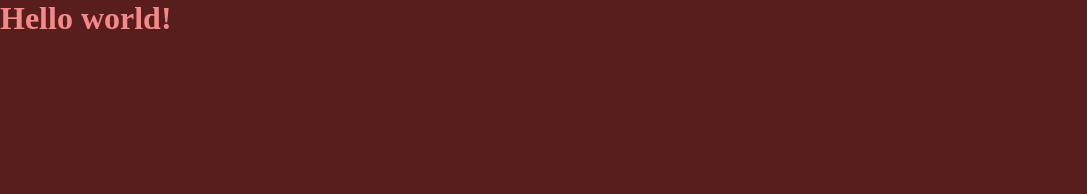
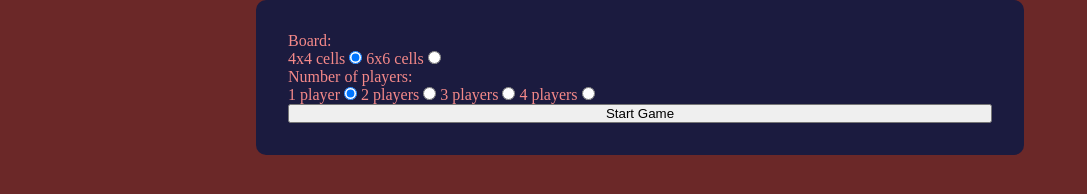
Before and after one commit to nivanovic7/memory-game, a website: page index.html in a window 1280 px wide. Shown: the whole page, without its empty margins (0-1087 px from the left). Drawn offline with Linux system fonts and the light colour scheme.

Commit message:
sass installed

```diff
--- a/index.html
+++ b/index.html
@@ -8,6 +8,37 @@
     <script defer src="index.js"></script>
   </head>
   <body>
-    <h1>Hello world!</h1>
+    <div class="container">
+      <form class="game-options">
+        <div class="game-options__cells">
+          <p>Board:</p>
+          <label for="cells-4">4x4 cells</label>
+          <input type="radio" name="cell-num" id="cells-4" value="4" checked />
+          <label for="cell-6">6x6 cells</label>
+          <input type="radio" name="cell-num" id="cells-6" value="6" />
+        </div>
+
+        <div class="game-options__players">
+          <p>Number of players:</p>
+
+          <label for="player-num">1 player</label>
+          <input
+            type="radio"
+            name="player-num"
+            id="player-1"
+            value="1"
+            checked
+          />
+          <label for="player-num">2 players</label>
+          <input type="radio" name="player-num" id="player-2" value="2" />
+          <label for="player-num">3 players</label>
+          <input type="radio" name="player-num" id="player-3" value="3" />
+          <label for="player-num">4 players</label>
+          <input type="radio" name="player-num" id="player-4" value="4" />
+        </div>
+
+        <button type="submit" class="start-game-btn">Start Game</button>
+      </form>
+    </div>
   </body>
 </html>
--- /dev/null
+++ b/sass/main.scss
@@ -0,0 +1,26 @@
+*,
+*::after,
+*::before {
+  margin: 0;
+  padding: 0;
+  box-sizing: border-box;
+}
+
+body {
+  background-color: rgb(107, 40, 40);
+  color: rgb(245, 137, 137);
+}
+
+.container {
+  min-height: 100vh;
+}
+
+.game-options {
+  background-color: rgb(27, 27, 63);
+  border-radius: 10px;
+  display: flex;
+  flex-direction: column;
+  padding: 2rem;
+  width: 60%;
+  margin: auto;
+}
```
Also changed, not shown: package.json (added, +22 -0 lines), style.css, 1 other file.
